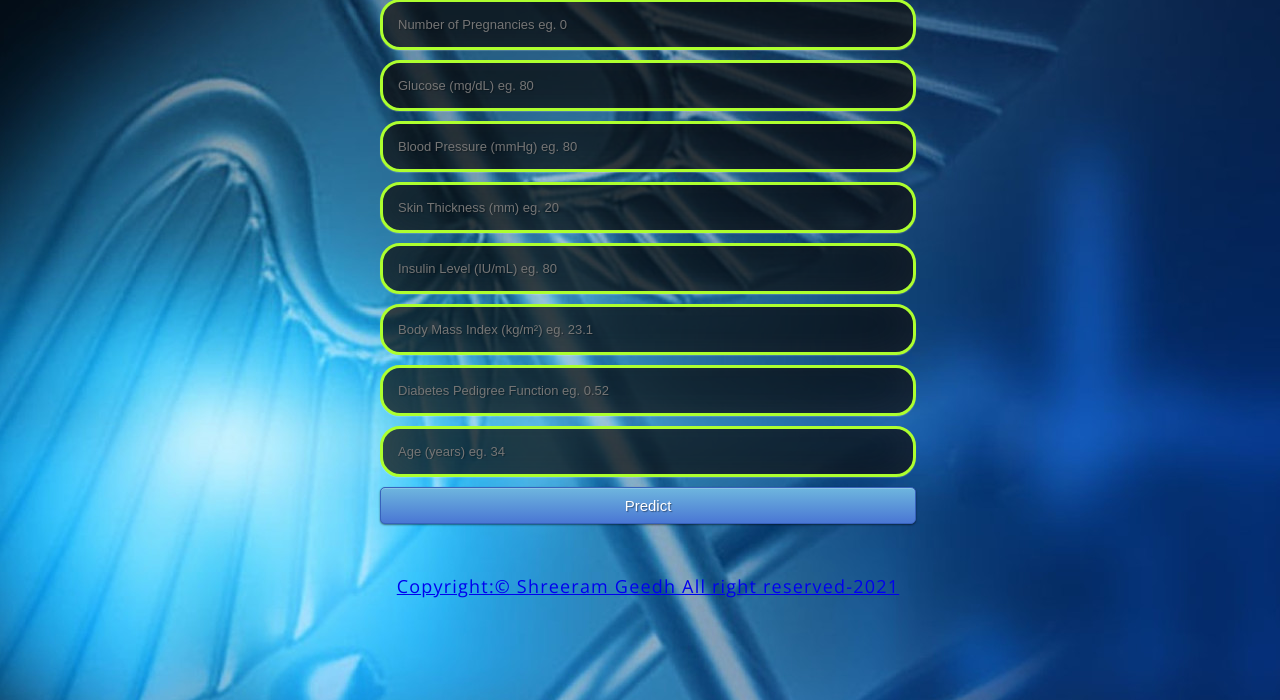
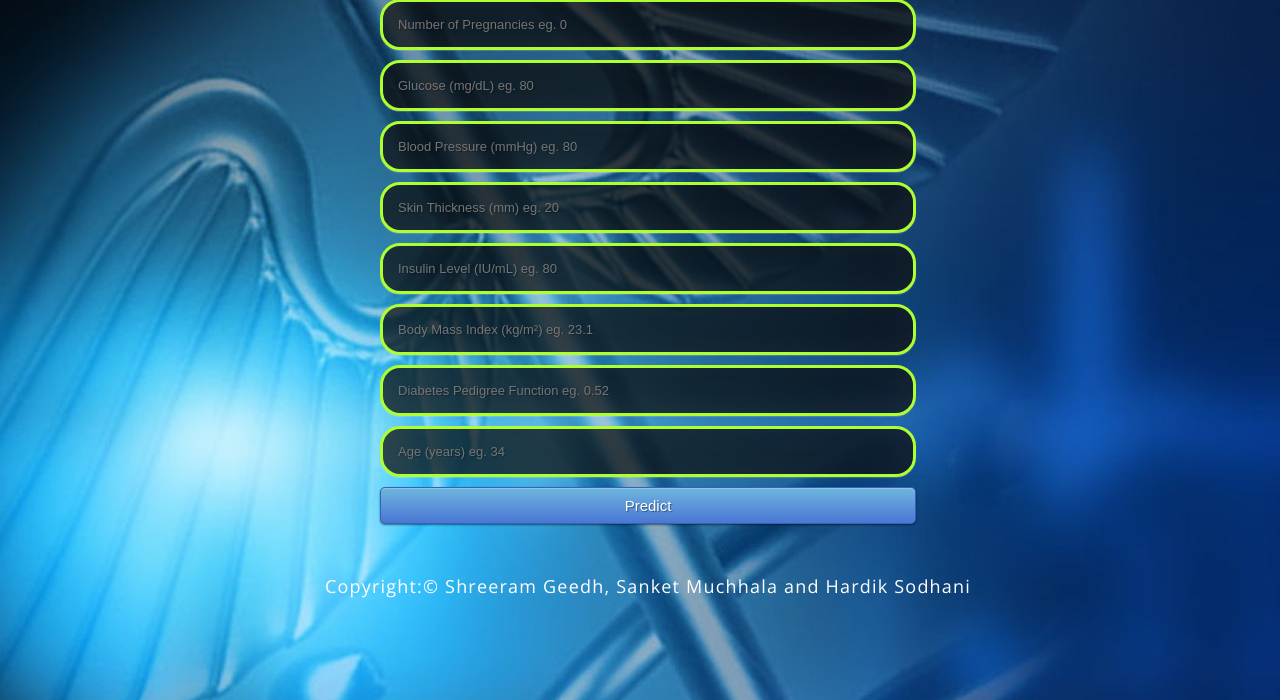
Before and after one commit to ShreeramGeedh/Diabetes-Prediction, a Flask app: page / in a window 1280 px wide. Shown: the part 100-800 px from the top of the page. Run offline with Flask 2, Linux system fonts and the light colour scheme; parts of the project's set-up code (start-up, migrations or seed data) failed here and were passed over.

Commit message:
Update index.html

```diff
--- a/templates/index.html
+++ b/templates/index.html
@@ -114,7 +114,7 @@ input:focus {
    <br>
    {{ prediction_text }}
 </div>
-	<footer><a href="https://www.linkedin.com/in/shreeramgeedh">Copyright:© Shreeram Geedh All right reserved-2021</a></footer>
+	<footer><a>Copyright:© Shreeram Geedh, Sanket Muchhala and Hardik Sodhani</a></footer>
 </body>
 </html>
 
```
